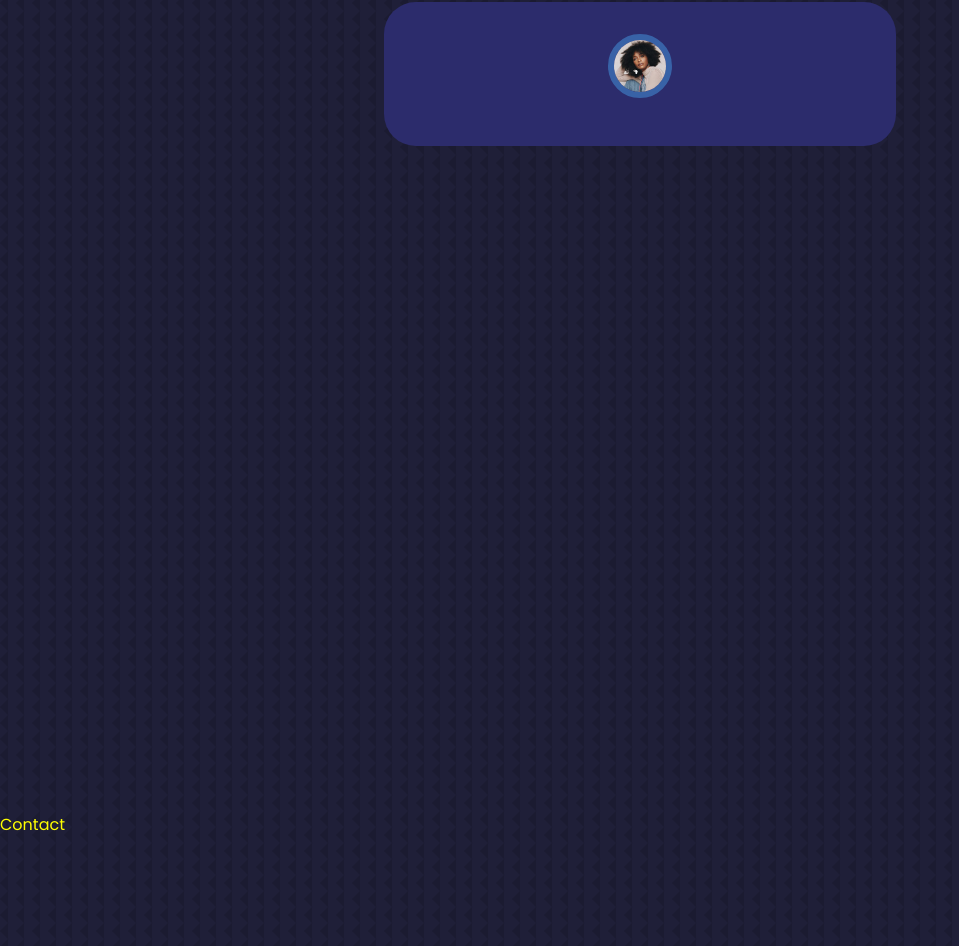
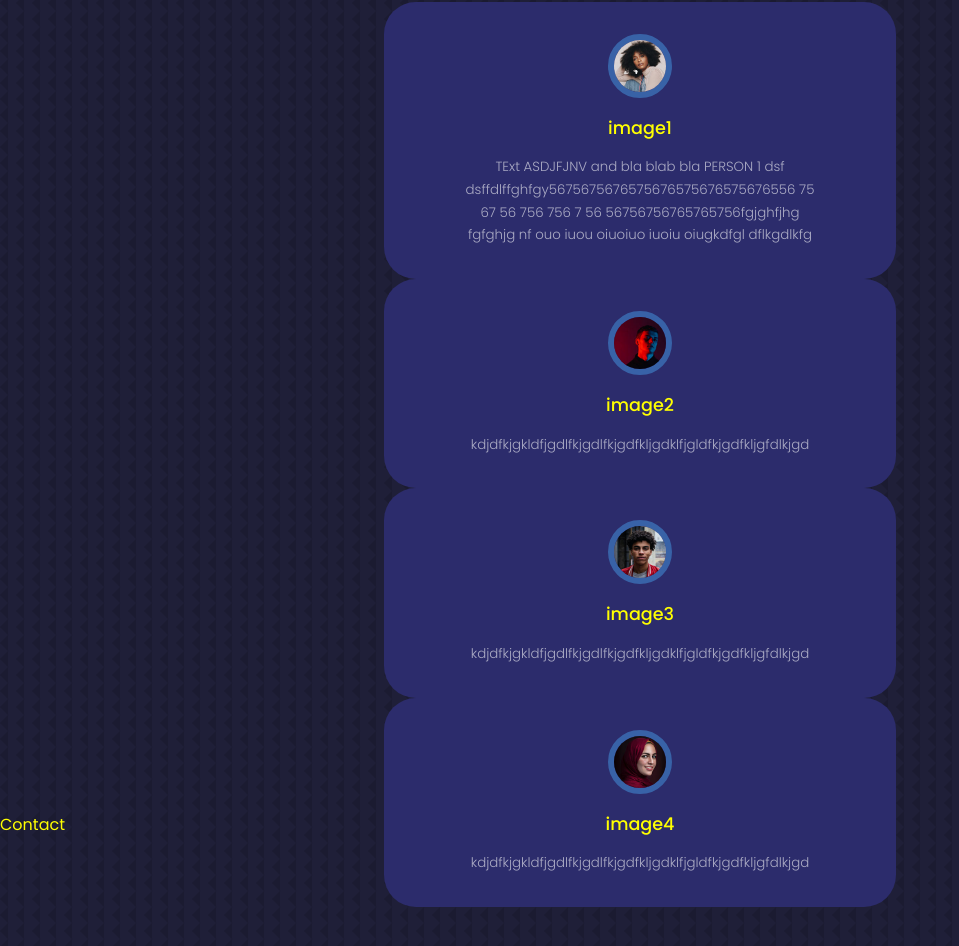
Before and after one commit to Jeremiah-Silva/jeremiah--portfolio, a React (Create React App) app: page / in a window 1280 px wide. Shown: the part 4757-5703 px from the top of the page, without its empty margins (0-959 px from the left). Built offline with nearby package versions, Linux system fonts and the light colour scheme.

Commit message:
Updated File

```diff
--- a/src/components/testimonials/Testimonials.jsx
+++ b/src/components/testimonials/Testimonials.jsx
@@ -4,6 +4,30 @@ import AVTR1 from '../../assets/avatar1.jpg';
 import AVTR2 from '../../assets/avatar2.jpg';
 import AVTR3 from '../../assets/avatar3.jpg';
 import AVTR4 from '../../assets/avatar4.jpg';
+
+
+const data = [
+{
+  avatar:AVTR1,
+  name: "image1",
+  review: 'TExt ASDJFJNV and bla blab bla PERSON 1 dsf dsffdlffghfgy5675675676575676575676575676556 75 67 56 756 756 7 56 56756756765765756fgjghfjhg fgfghjg nf  ouo iuou oiuoiuo iuoiu oiugkdfgl dflkgdlkfg'
+},
+{
+  avatar:AVTR2,
+  name: "image2",
+  review: 'kdjdfkjgkldfjgdlfkjgdlfkjgdfkljgdklfjgldfkjgdfkljgfdlkjgd'
+},
+{
+  avatar:AVTR3,
+  name: "image3",
+  review: 'kdjdfkjgkldfjgdlfkjgdlfkjgdfkljgdklfjgldfkjgdfkljgfdlkjgd'
+},
+{
+  avatar:AVTR4,
+  name: "image4",
+  review: 'kdjdfkjgkldfjgdlfkjgdlfkjgdfkljgdklfjgldfkjgdfkljgfdlkjgd'
+},
+]
 
 const Testimonials = () => {
   return (
@@ -12,13 +36,19 @@ const Testimonials = () => {
       <h2>Testimonials</h2>
 
       <div className="container testimonials__container">
-        <article className="testimonial">
-          <div className="client__avatar">
-            <img src={AVTR1} alt='Avatar One' />
-            <h5>Padrinho/Marcao</h5>
-            <small className='client_review'></small>
-          </div>
-          </article>
+        {
+          data.map (({avatar, name, review}, index) => {
+            return (
+              <article key={index} className='testimonial'>
+                <div className='client__avatar'>
+                <img src={avatar} />
+                </div>
+                <h5 className='client__name'>{name}</h5>
+                <small className='client__review'>{review}</small>
+                </article>
+            )
+          })
+        }
       </div>
       </section>
   )
```
